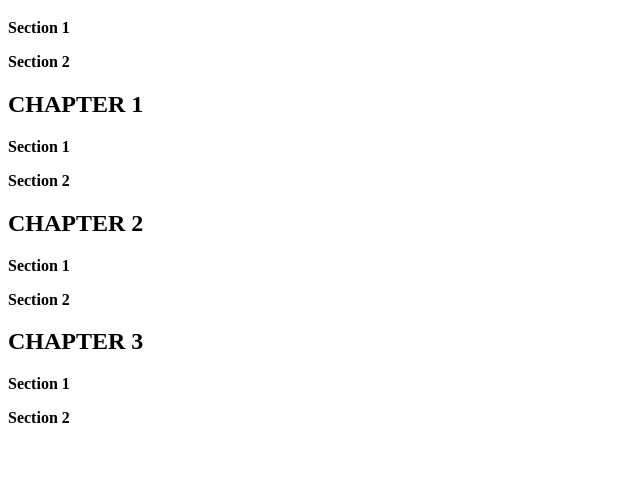
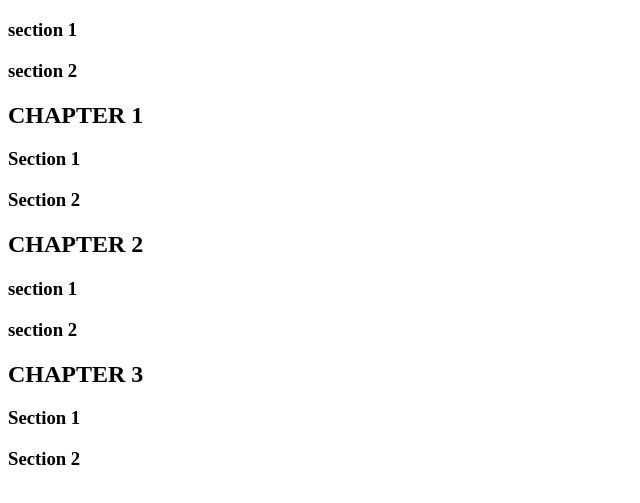
Before and after one commit to ericjose22/atividades-html, a plain HTML site: page src/pages/atividade1.html in a window 1280 px wide. Shown: the part 61-564 px from the top of the page, without its empty margins (0-640 px from the left). Drawn offline with Linux system fonts and the light colour scheme.

Commit message:
mensagem

```diff
--- a/src/pages/atividade1.html
+++ b/src/pages/atividade1.html
@@ -1,37 +1,29 @@
 <!DOCTYPE html>
 <html lang="pt-br">
-<head>
-    <meta charset="UTF-8">
-    <meta name="viewport" content="width=device-width, initial-scale=1.0">
-    <title>Document</title>
-</head>
-<body>
-   <h1><b>BOOK<b></h1>
+    <head>
+        <title>Atividade 1</title>
+        </head>
 
-   <p>Section 1</p>
+        <body>
 
-   <p>Section 2 </p>
+          <h1>BOOK</h1>
 
-   <h2>CHAPTER 1 </h2>
+          <h3>section 1</h3>
+          <h3>section 2</h3>
 
-   <p>Section 1</p>
+          <h2>CHAPTER 1</h2>
+          <h3>Section 1</h3>
+          <h3>Section 2</h3>
 
-   <p>Section 2</p>
+          <h2>CHAPTER 2</h2>
+          <h3>section 1</h3>
+          <h3>section 2</h3>
 
-   <h2>CHAPTER 2</h2>
-
-     <p>Section 1</p>
-
-     <p>Section 2</p>
-
-     <h2>CHAPTER 3</h2>
-
-        <p>Section 1</p>
-
-        <p>Section 2</p>
+          <h2>CHAPTER 3</h2>
+          <h3>Section 1</h3>
+         <h3>Section 2</h3>
 
 
+        </body>
 
-
-</body>
-</html>
+  </html>
```
